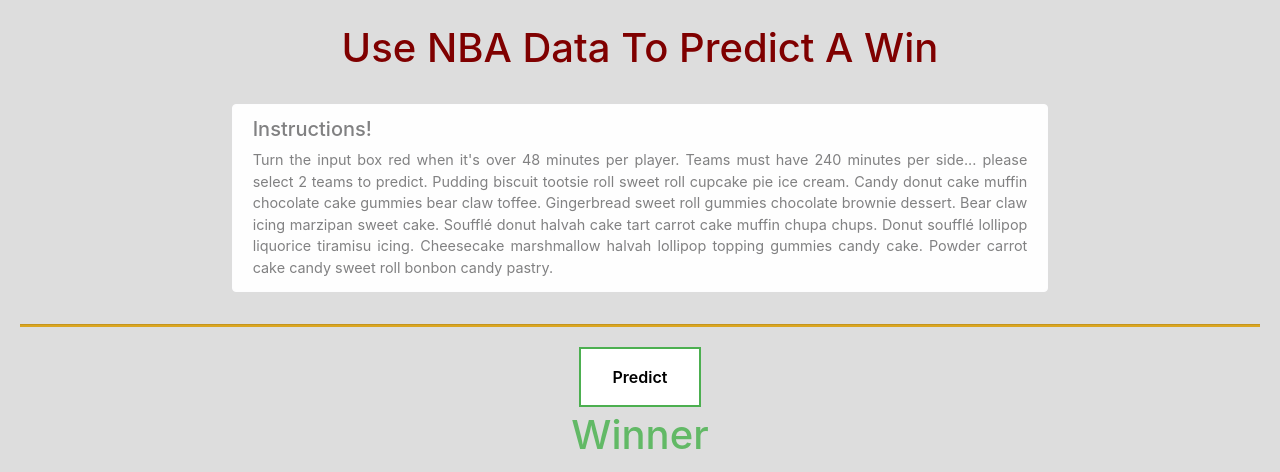
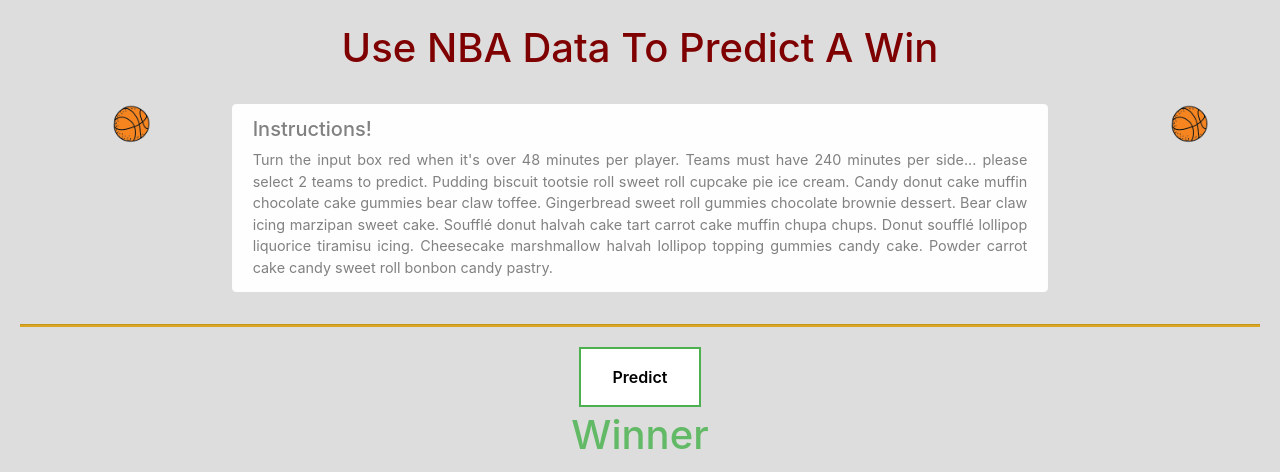
Before and after one commit to arerickson28/Machine-Learning-NBA, a Flask app: page / in a window 1280 px wide. Shown: the part 56-528 px from the top of the page. Run offline with Flask 2, Linux system fonts and the light colour scheme; some libraries are stand-ins or nearby versions.

Commit message:
bouncing basketballs

```diff
--- a/static/css/styles.css
+++ b/static/css/styles.css
@@ -111,3 +111,26 @@ h3 {
 .time {
     color: #f8395c;
 }
+
+#field1 {
+    height: 200px;
+    /* border-bottom: 3px black groove; */
+    position: relative;
+  }
+
+  #field2 {
+    height: 200px;
+    /* border-bottom: 3px black groove; */
+    position: relative;
+  }
+
+  #ball1 {
+    position: absolute;
+    cursor: pointer;
+  }
+
+
+  #ball2 {
+    position: absolute;
+    cursor: pointer;
+  }
--- a/static/js/nav.js
+++ b/static/js/nav.js
@@ -73,12 +73,49 @@ function getWinningTeamLogo(winningName)
         return winningLogo
     }
 
+
+
+function makeEaseOut(timing) {
+        return function(timeFraction) {
+          return 1 - timing(1 - timeFraction);
+        }
+      }
+
+function bounce(timeFraction) {
+        for (let a = 0, b = 1, result; 1; a += b, b /= 2) {
+          if (timeFraction >= (7 - 4 * a) / 11) {
+            return -Math.pow((11 - 6 * a - 11 * timeFraction) / 4, 2) + Math.pow(b, 2)
+          }
+        }
+      }
+
+
+
 var predict = d3.select(".button")
 predict.on("click", function()
     {
         let HomeTeam = querySelector(1)['teamName'];
         let VisitingTeam = querySelector(2)['teamName'];
 
+        console.log("hey hey you you")
+
+        let to = field1.clientHeight - ball1.clientHeight;
+
+                  animate({
+                    duration: 2000,
+                    timing: makeEaseOut(bounce),
+                    draw(progress) {
+                      ball1.style.top = to * progress + 'px'
+                    }} );
+
+        let too = field2.clientHeight - ball2.clientHeight;
+
+                    animate({
+                      duration: 2000,
+                      timing: makeEaseOut(bounce),
+                      draw(progress) {
+                        ball2.style.top = too * progress + 'px'
+                      }} );
 
         if (HomeTeam == ''|| VisitingTeam == '')
 
@@ -143,6 +180,10 @@ predict.on("click", function()
                     document.getElementById("winning_team_logo").innerHTML = getWinningTeamLogo(winningName);
                     document.getElementById("homeORvisit").innerHTML = `Congratulations!  The ${teamSide} will win
                         with ${Math.round(winnerDetails['accuracy'])}% accuracy.`;
+
+
+
+
                 }
     });
 
--- a/templates/index.html
+++ b/templates/index.html
@@ -16,11 +16,14 @@
     <script src="https://ajax.googleapis.com/ajax/libs/jquery/3.5.1/jquery.min.js"></script>
     <script src="../static/js/teams.js"></script>
 
+     <!-- Animate js -->
+    <script src="https://js.cx/libs/animate.js"></script>
+
     <!--Our css-->
     <link rel="stylesheet" href="static/css/styles.css">
 
     <!-- Animate CSS -->
-    <link rel="stylesheet" href="https://cdnjs.cloudflare.com/ajax/libs/animate.css/4.1.1/animate.min.css">
+    <!-- <link rel="stylesheet" href="https://cdnjs.cloudflare.com/ajax/libs/animate.css/4.1.1/animate.min.css"> -->
 
     <!--https://icons8.com/icons/set/basketball -->
     <link rel="icon" type="image/png" href="/favicon">
@@ -49,7 +52,14 @@
 
     <!-- Instructions? -->
     <div class="row">
-        <div class="col"></div>
+        <div class="col-2">
+
+            <div id="field1">
+                <img src="/favicon" width="40" height="40" id="ball1">
+            </div>
+
+        </div>
+
         <div class="col-8">
             <div class="alert alert-light" role="alert">
                 <h5 class="alert-heading text-justify">Instructions!</h5>
@@ -60,7 +70,15 @@
                     Powder carrot cake candy sweet roll bonbon candy pastry.</div>
             </div>
         </div>
-        <div class="col"></div>
+
+        <div class="col-2">
+
+            <div id="field2">
+                <img src="/favicon" width="40" height="40" id="ball2">
+            </div>
+
+        </div>
+
     </div>
     <!-- Instructions -->
 
@@ -114,6 +132,8 @@
 
     <!-- End Rhyce's code -->
     <script src="../static/js/nav.js"></script>
+
+
 </body>
 
 </html>
```
